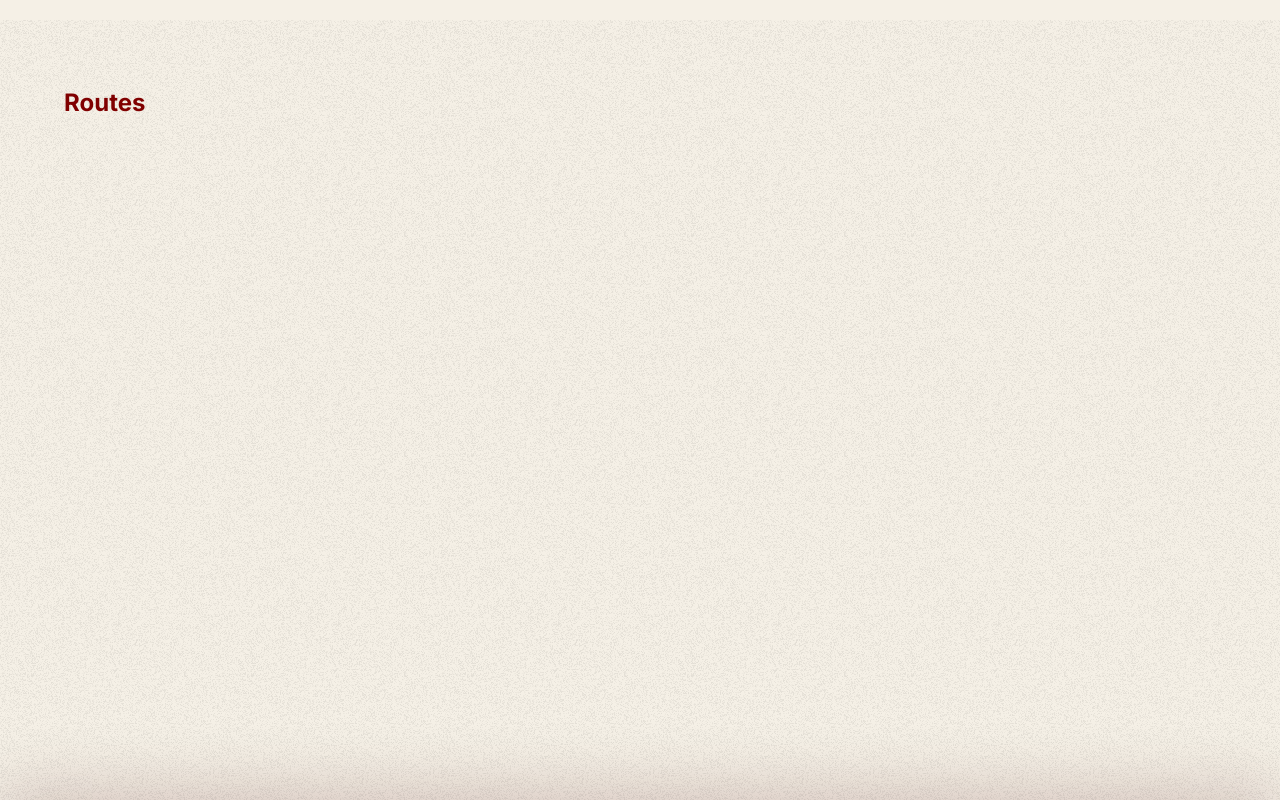
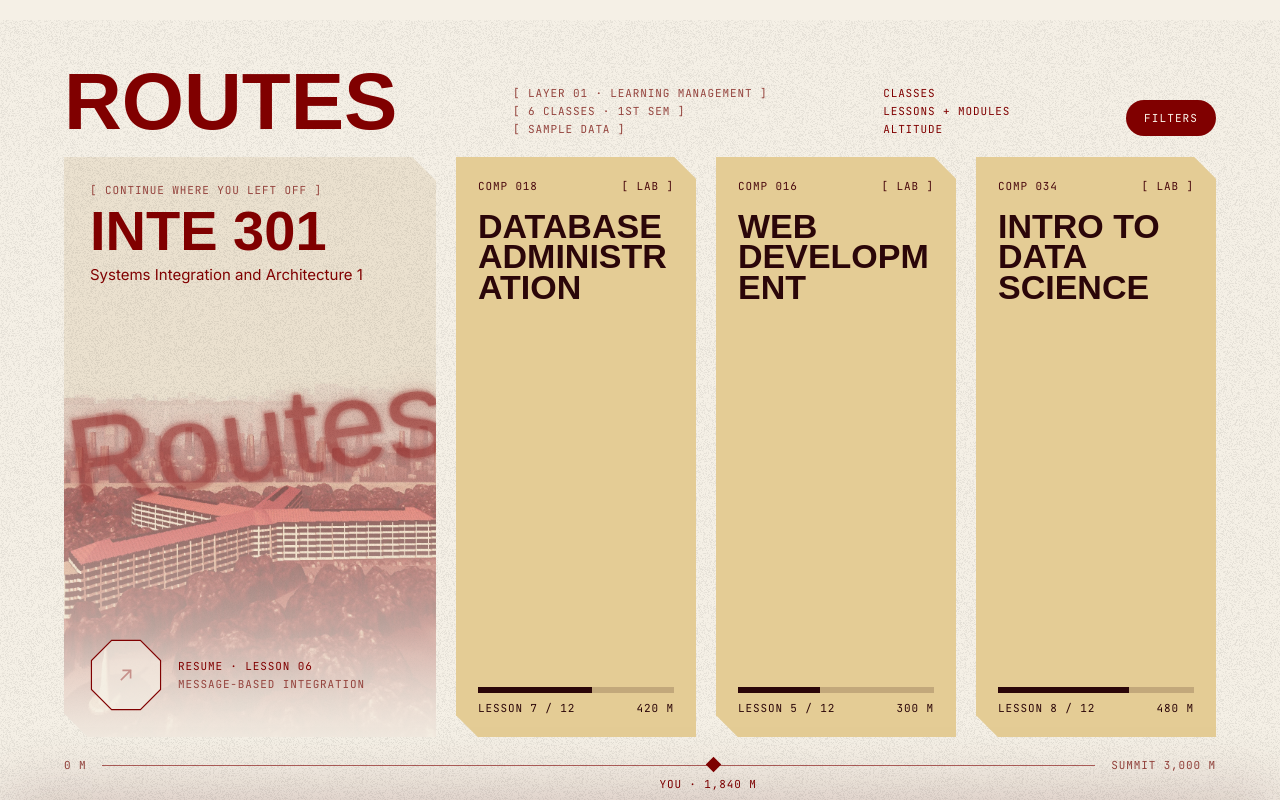
Before and after one commit to lauurnce/my-side-projects, a Next.js app in the folder penta/: page / in a window 1280 px wide. Shown: the part 3540-4340 px from the top of the page. Built offline with nearby package versions, Linux system fonts and the light colour scheme; a web font is replaced by a local one.

Commit message:
feat(landing): build the routes panel

```diff
--- /dev/null
+++ b/penta/src/components/landing/RoutesPanel.module.css
@@ -0,0 +1,185 @@
+.grid {
+  --route-title-size: 34px;
+  position: relative;
+  display: grid;
+  grid-template-columns: minmax(0, 1.55fr) repeat(3, minmax(0, 1fr));
+  gap: 20px;
+  flex: 1;
+  min-height: 0;
+}
+
+.feature {
+  position: relative;
+  display: flex;
+  flex-direction: column;
+  justify-content: space-between;
+  gap: 18px;
+  min-height: 280px;
+  padding: 26px;
+  overflow: hidden;
+  background: var(--bg-deep);
+  clip-path: polygon(0 0, calc(100% - 24px) 0, 100% 24px, 100% 100%, 24px 100%, 0 calc(100% - 24px));
+}
+
+.building {
+  position: absolute;
+  left: 0;
+  bottom: 0;
+  width: 100%;
+  height: 70%;
+  background-position: 70% 10%;
+  opacity: 0.85;
+}
+
+.tag {
+  position: absolute;
+  right: -10px;
+  top: 38%;
+  font-size: 120px;
+  transform: rotate(-8deg);
+  opacity: 0.6;
+}
+
+.scrim {
+  position: absolute;
+  left: 0;
+  right: 0;
+  bottom: 0;
+  height: 58%;
+  background: linear-gradient(to top, rgba(var(--scrim-rgb), 0.92), rgba(var(--scrim-rgb), 0));
+}
+
+.featureText {
+  position: relative;
+  display: flex;
+  flex-direction: column;
+  gap: 10px;
+}
+
+.featureCode {
+  font-family: var(--font-display);
+  font-weight: 900;
+  font-size: clamp(44px, 7vh, 72px);
+  line-height: 0.85;
+  text-transform: uppercase;
+}
+
+.featureName {
+  max-width: 300px;
+  font-size: 15px;
+  line-height: 1.4;
+}
+
+.resume {
+  position: relative;
+  display: flex;
+  align-items: center;
+  gap: 16px;
+}
+
+.octagon {
+  position: relative;
+  display: flex;
+  align-items: center;
+  justify-content: center;
+  flex-shrink: 0;
+  width: 72px;
+  height: 72px;
+}
+
+.outline {
+  position: absolute;
+  inset: 0;
+  fill: rgba(var(--scrim-rgb), 0.6);
+}
+
+.resumeText,
+.altitude {
+  font-family: var(--font-mono);
+  font-size: 11px;
+  letter-spacing: 0.08em;
+  text-transform: uppercase;
+}
+
+.resumeText {
+  display: flex;
+  flex-direction: column;
+  gap: 4px;
+  min-width: 0;
+}
+
+.muted {
+  color: var(--fg-muted);
+}
+
+.cell {
+  display: flex;
+  flex-direction: column;
+  min-width: 0;
+}
+
+.cell > :only-child {
+  display: flex;
+  flex: 1;
+  flex-direction: column;
+}
+
+.cell > :only-child > :only-child {
+  flex: 1;
+}
+
+.altitude {
+  position: relative;
+  display: grid;
+  grid-template-columns: auto minmax(0, 1fr) auto;
+  gap: 16px;
+  align-items: center;
+}
+
+.line {
+  position: relative;
+  height: 1px;
+  background: rgba(var(--fg-rgb), 0.6);
+}
+
+.marker {
+  position: absolute;
+  left: 61%;
+  top: -6px;
+  width: 11px;
+  height: 11px;
+  background: var(--fg);
+  transform: rotate(45deg);
+}
+
+.you {
+  position: absolute;
+  left: 61%;
+  top: 12px;
+  transform: translateX(-50%);
+  white-space: nowrap;
+}
+
+@media (max-width: 1100px) {
+  .grid {
+    grid-template-columns: repeat(2, minmax(0, 1fr));
+  }
+
+  .grid > :nth-child(4) {
+    display: none;
+  }
+}
+
+@media (max-width: 760px) {
+  .grid {
+    grid-template-columns: minmax(0, 1fr);
+  }
+
+  .grid > :nth-child(4) {
+    display: flex;
+  }
+
+  .altitude {
+    padding-bottom: 28px;
+  }
+}
--- a/penta/src/components/landing/RoutesPanel.tsx
+++ b/penta/src/components/landing/RoutesPanel.tsx
@@ -1,9 +1,76 @@
+import { BracketLabel } from "@/components/ui/BracketLabel";
+import { Grain } from "@/components/ui/Grain";
+import { RouteCard } from "@/components/ui/RouteCard";
+import { SprayTag } from "@/components/ui/SprayTag";
+import { panelsContent } from "@/content/landing";
 import { Panel } from "./Panels";
+import panel from "./Panels.module.css";
+import styles from "./RoutesPanel.module.css";
+
+const { routes, sampleLabel, filters } = panelsContent;
 
 export function RoutesPanel() {
   return (
     <Panel id="routes" cover={1}>
-      <h2 id="routes-title">Routes</h2>
+      <div className={panel.head}>
+        <h2 id="routes-title" className={panel.title}>
+          {routes.title}
+        </h2>
+        <div className={panel.labels}>
+          {routes.labels.map((label) => (
+            <BracketLabel key={label}>{label}</BracketLabel>
+          ))}
+          <BracketLabel>{sampleLabel}</BracketLabel>
+        </div>
+        <div className={panel.list}>
+          {routes.list.map((item) => (
+            <span key={item}>{item}</span>
+          ))}
+        </div>
+        <span className={panel.filters}>{filters}</span>
+      </div>
+
+      <div className={styles.grid}>
+        <div className={styles.feature}>
+          <div className={`building-image ${styles.building}`} aria-hidden="true" />
+          <Grain />
+          <SprayTag className={styles.tag}>{routes.feature.tag}</SprayTag>
+          <div className={styles.scrim} aria-hidden="true" />
+          <div className={styles.featureText}>
+            <BracketLabel>{routes.feature.label}</BracketLabel>
+            <span className={styles.featureCode}>{routes.feature.code}</span>
+            <span className={styles.featureName}>{routes.feature.name}</span>
+          </div>
+          <div className={styles.resume}>
+            <span className={styles.octagon} aria-hidden="true">
+              <svg className={styles.outline} width="72" height="72" viewBox="0 0 100 100">
+                <polygon points="30,2 70,2 98,30 98,70 70,98 30,98 2,70 2,30" stroke="currentColor" strokeWidth="1.6" />
+              </svg>
+              <svg width="22" height="22" viewBox="0 0 24 24">
+                <path d="M7 17 L17 7 M9 7 H17 V15" fill="none" stroke="currentColor" strokeWidth="1.8" strokeLinecap="square" />
+              </svg>
+            </span>
+            <div className={styles.resumeText}>
+              <span>{routes.feature.resume}</span>
+              <span className={styles.muted}>{routes.feature.lesson}</span>
+            </div>
+          </div>
+        </div>
+        {routes.cards.map((card) => (
+          <div key={card.code} className={styles.cell}>
+            <RouteCard {...card} />
+          </div>
+        ))}
+      </div>
+
+      <div className={styles.altitude}>
+        <span className={styles.muted}>{routes.altitude.start}</span>
+        <div className={styles.line}>
+          <span className={styles.marker} aria-hidden="true" />
+          <span className={styles.you}>{routes.altitude.you}</span>
+        </div>
+        <span className={styles.muted}>{routes.altitude.summit}</span>
+      </div>
     </Panel>
   );
 }
```
